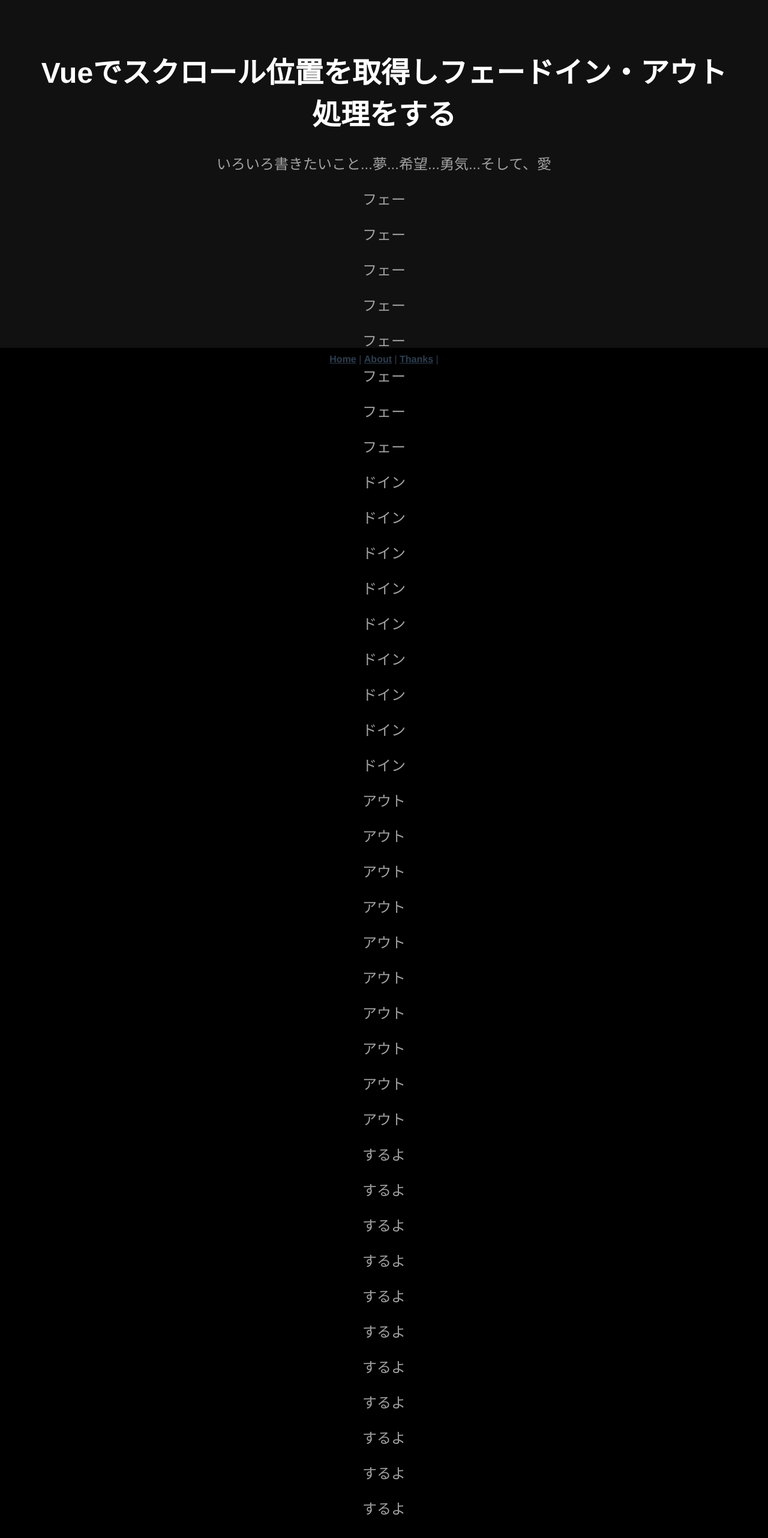
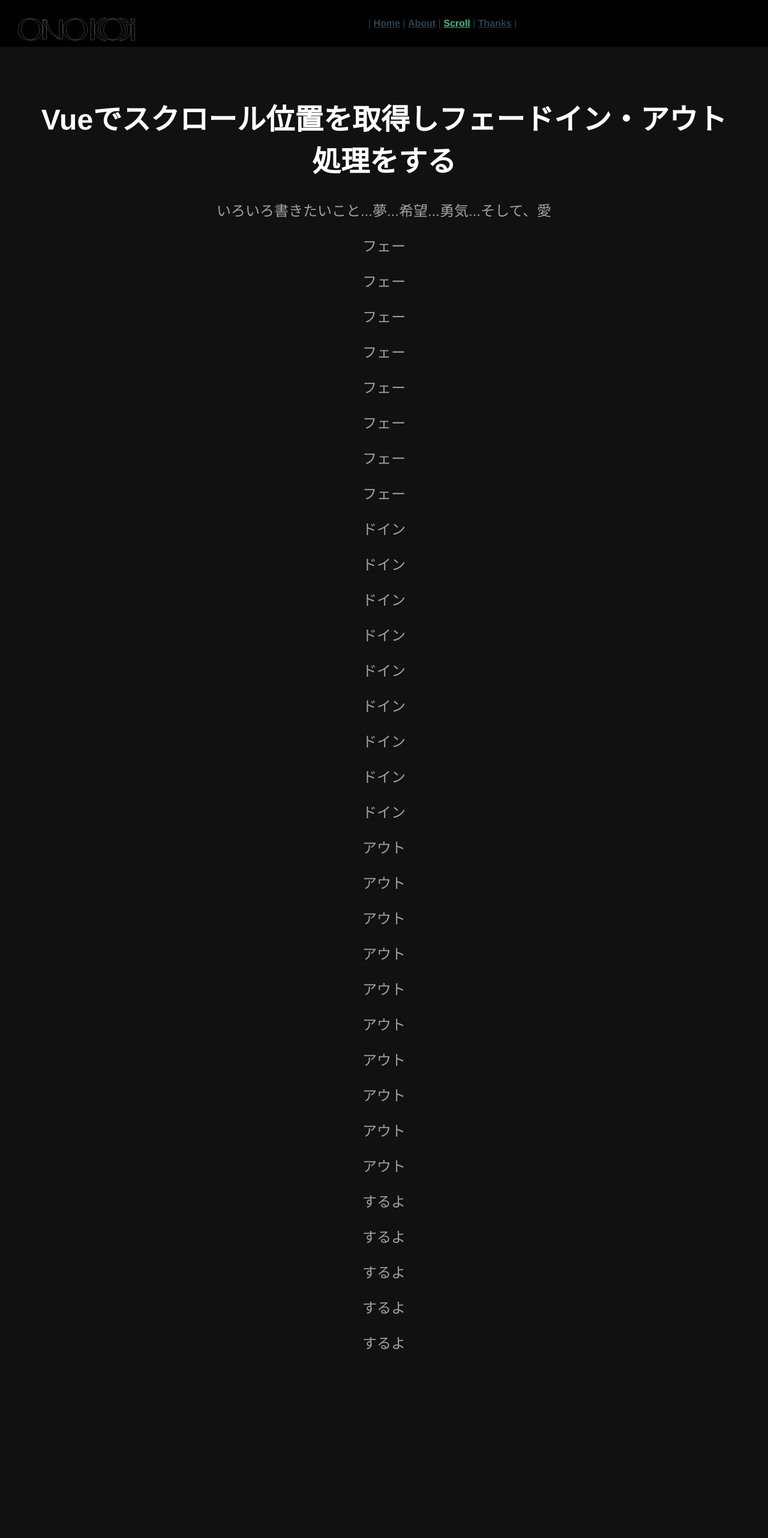
Before and after one commit to onokoji/vue-syn, a Vue app: page /scroll in a window 1280 px wide. Shown: the top 2564 px of the page at 60% size. Before the commit the page ends 800 px from the top, so only its background shows below. Built offline with nearby package versions, Linux system fonts and the light colour scheme.

Commit message:
スクロールでフェード追加

```diff
--- a/src/App.vue
+++ b/src/App.vue
@@ -1,5 +1,13 @@
 <template>
-
+<div id="nav">
+<!-- 以下はHTMLのaタグみたいな感じです -->
+<router-link to="/"><img src="./assets/logo-line.svg" alt=""></router-link> |
+<router-link to="/">Home</router-link> |
+<router-link to="/about">About</router-link> |
+<router-link to="/scroll">Scroll</router-link> |
+<router-link to="/thanks">Thanks</router-link> |
+<!-- <router-link to="/page">Page</router-link> | -->
+</div>
 <div id="app">
 <!-- transitionタグで囲むことでrouter animationを簡単につけれます -->
 <!-- nameに好きな名前をつけてstyle内のトランジションクラスの前に書きます -->
@@ -9,14 +17,7 @@
 </transition>
 
 </div>
-<div id="nav">
-<!-- 以下はHTMLのaタグみたいな感じです -->
-<router-link to="/">Home</router-link> |
-<router-link to="/about">About</router-link> |
-<router-link to="/thanks">Thanks</router-link> |
-<!-- <router-link to="/scroll">Scroll</router-link> | -->
-<!-- <router-link to="/page">Page</router-link> | -->
-</div>
+
 
 </template>
 
@@ -66,6 +67,11 @@ height: 60vh;
 }
 #nav {
 padding: 30px;
+
+}
+#nav img {
+width: 16%;
+float: left;
 }
 
 #nav a {
--- a/src/views/Scroll.vue
+++ b/src/views/Scroll.vue
@@ -7,7 +7,7 @@
   </div>
 </transition>
   <p>いろいろ書きたいこと...夢...希望...勇気...そして、愛</p>
-      <p>フェー</p>
+    <p>フェー</p>
     <p>フェー</p>
     <p>フェー</p>
     <p>フェー</p>
@@ -39,12 +39,12 @@
     <p>するよ</p>
     <p>するよ</p>
     <p>するよ</p>
+    <!-- <p>するよ</p>
     <p>するよ</p>
     <p>するよ</p>
     <p>するよ</p>
     <p>するよ</p>
-    <p>するよ</p>
-    <p>するよ</p>
+    <p>するよ</p> -->
 </div>
 </template>
 
@@ -63,8 +63,8 @@ export default {
     handleScroll() {
       this.scrollY = window.scrollY;
       if (!this.visible) {
-        this.visible = window.scrollY > 100;
-      } else if (window.scrollY < 90) {
+        this.visible = window.scrollY > 200;
+      } else if (window.scrollY < 190) {
         this.visible = !this.visible;
       }
     },
@@ -74,6 +74,14 @@ export default {
 
 <!-- Add "scoped" attribute to limit CSS to this component only -->
 <style scoped lang="scss">
+#app {
+height:320vh;
+
+}
+.page {
+  position:absolute;
+height: 300vh;
+}
 h3 {
   margin: 40px 0 0;
 }
@@ -88,10 +96,30 @@ li {
 a {
   color: #42b983;
 }
-.fade-enter-active, .fade-leave-active {
-  transition: opacity .5s;
+#header-logo {
+  position: fixed;
+  top: 5%;
+  left: 9%;
 }
-.fade-enter, .fade-leave-to /* .fade-leave-active below version 2.1.8 */ {
+
+/* ヘッダーロゴ フェード処理ここから */
+.fade-enter {
   opacity: 0;
 }
+
+.fade-enter-active,
+.fade-leave-active {
+  transition: opacity 1s;
+}
+
+.fade-enter-to {
+  opacity: 1;
+}
+
+.fade-leave-to {
+  opacity: 0;
+  transition: opacity 1s;
+}
+/* ヘッダーロゴ フェード処理ここまで */
+
 </style>
```
